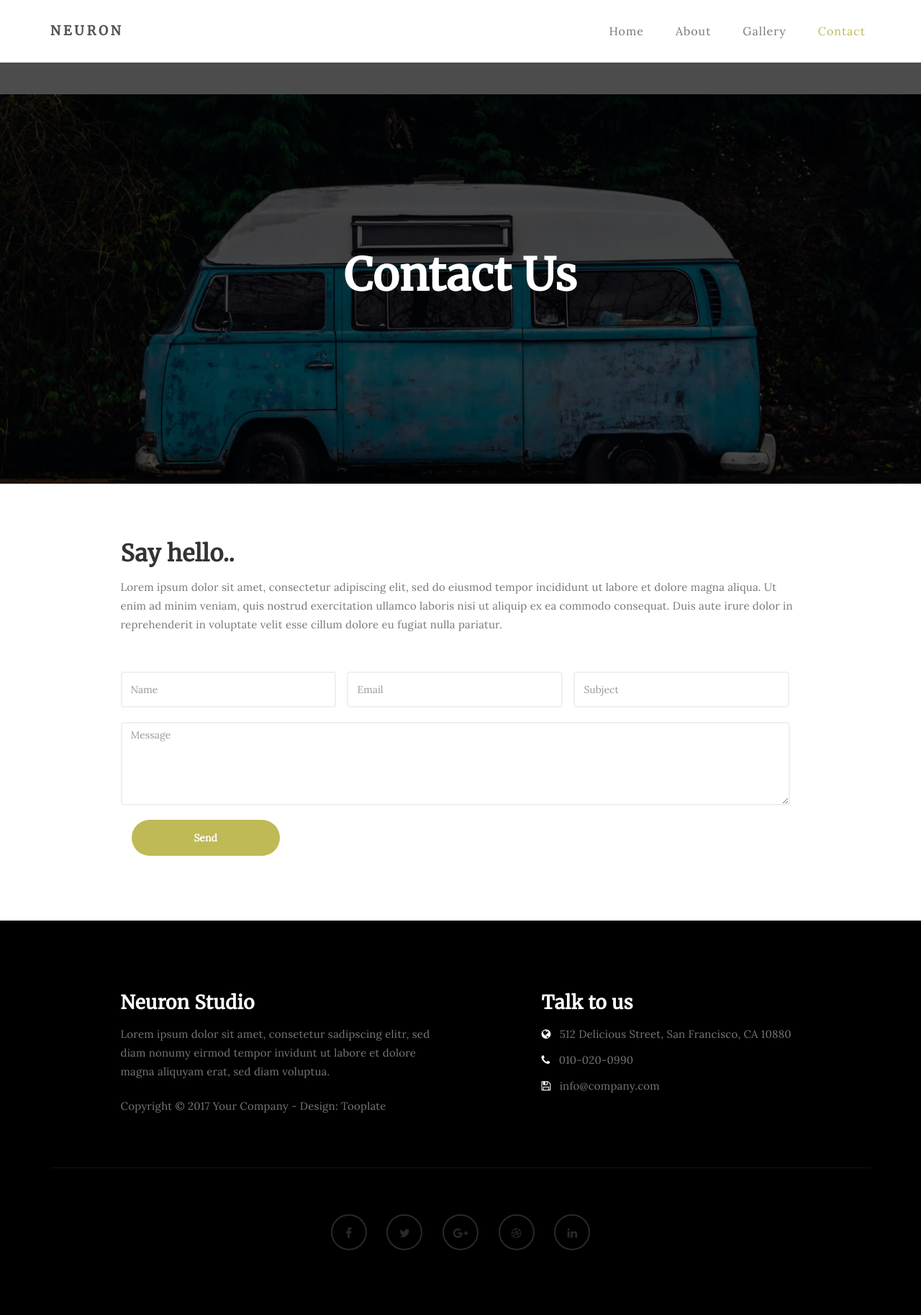
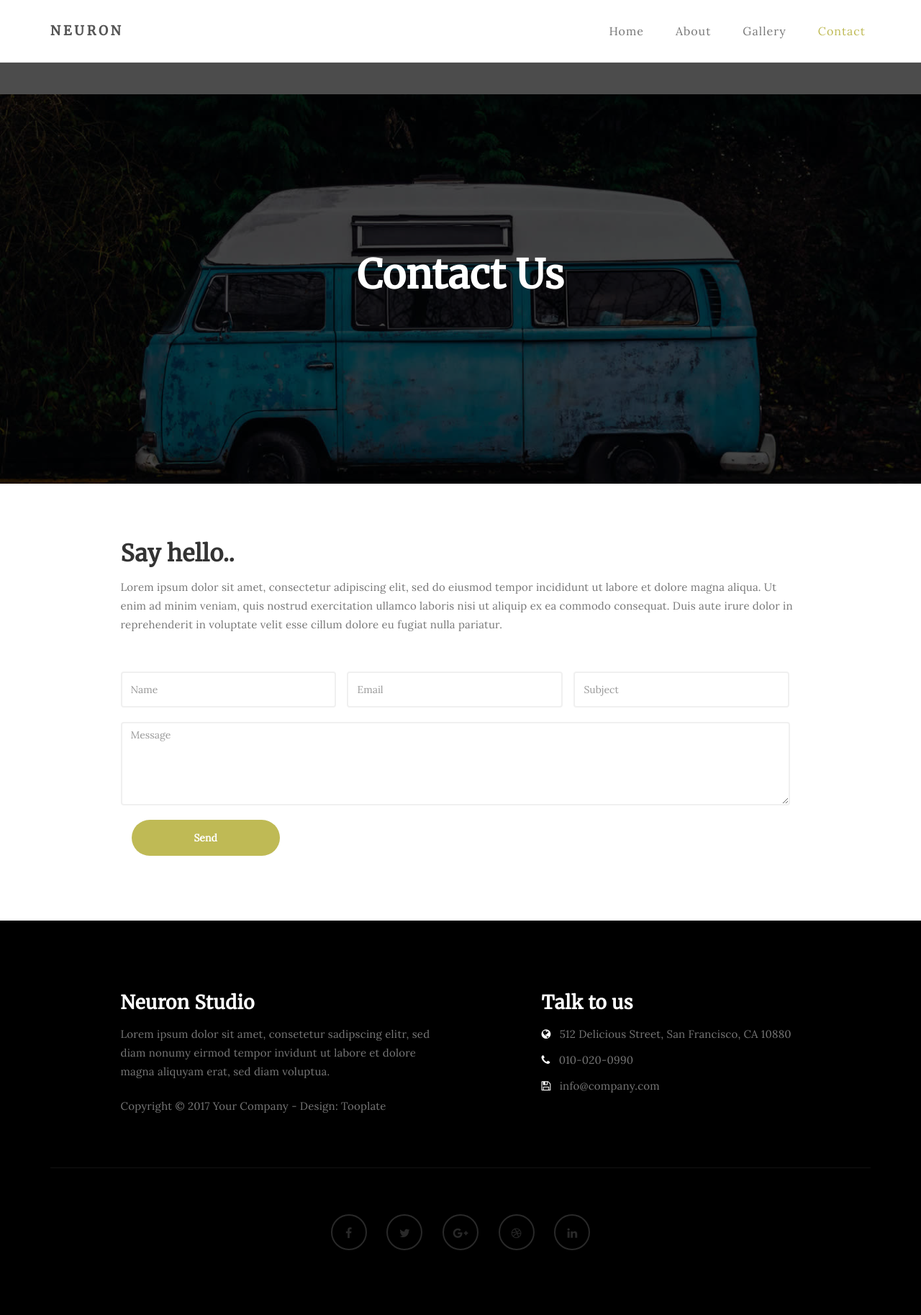
Before and after one commit to rpraka/JihyeonJe.com, a Jekyll site: the page contact.html, which Jekyll copies as it is, in a window 1280 px wide. Shown: the whole page at 72% size. Built offline with Jekyll 4.4.1, drawn with Linux system fonts in a browser that asks for light colours.

Commit message:
Update style.css

```diff
--- a/css/style.css
+++ b/css/style.css
@@ -27,7 +27,7 @@
 }
 
 h1 {
-    font-size: 62px;
+    font-size: 55px;
     padding-bottom: 14px;
     margin-bottom: 0px;
 }
@@ -46,7 +46,7 @@
 
 h4 {
   color: #666;
-  font-size: 12px;
+  font-size: 20px;
   font-weight: normal;
   letter-spacing: 2px;
 }
```
